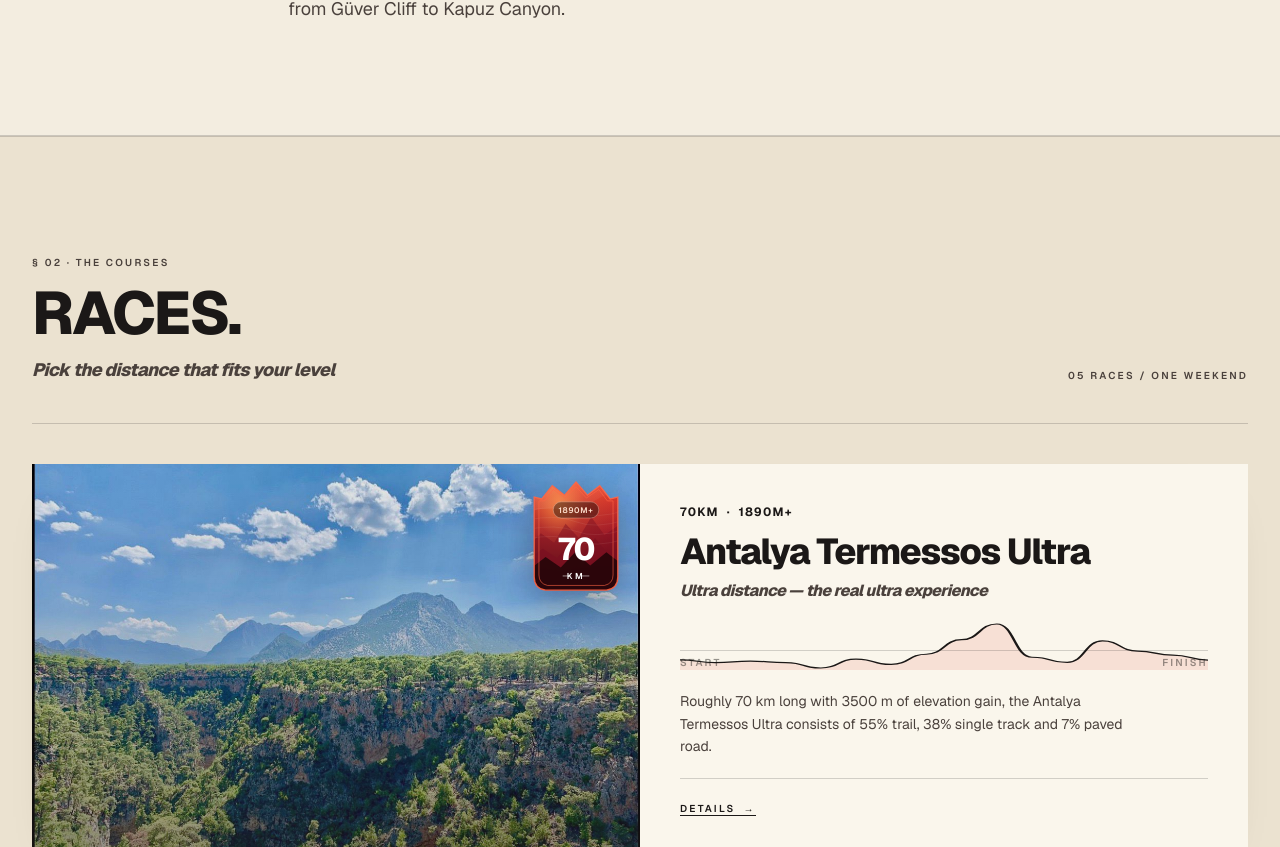
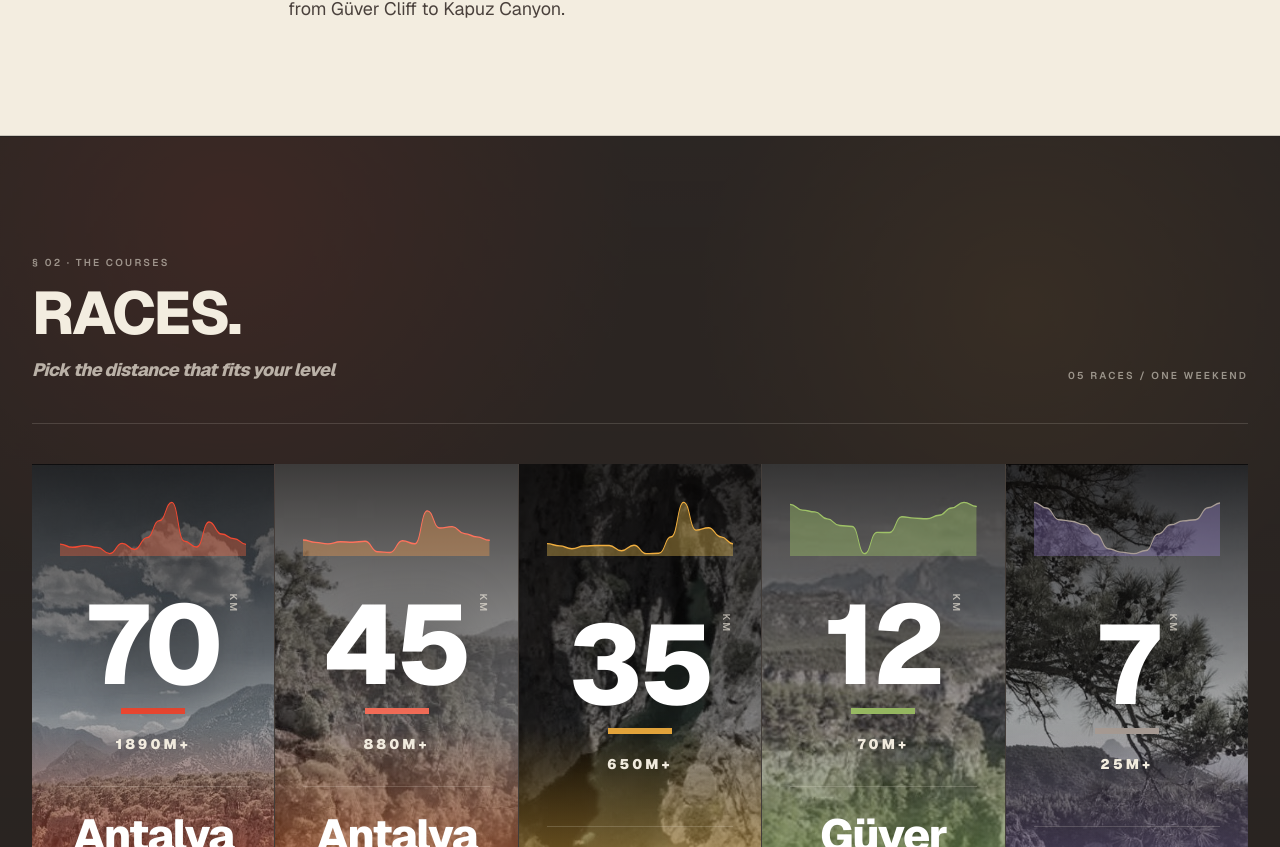
Before and after one commit to eserdinyo/antalyacanyontrail, a Next.js app: page /en in a window 1280 px wide. Shown: the part 1953-2800 px from the top of the page. Built offline with nearby package versions, Linux system fonts and the light colour scheme.

Commit message:
feat: refactor race panels and add 45k gpx

```diff
--- a/components/RaceCategories.tsx
+++ b/components/RaceCategories.tsx
@@ -1,44 +1,178 @@
 import { useTranslations } from "next-intl";
-import { RACES } from "@/lib/event";
-import { RaceCard } from "./RaceCard";
+import Image from "next/image";
+import type { CSSProperties } from "react";
+
+import { Link } from "@/i18n/navigation";
+import { RACES, type Race } from "@/lib/event";
+import { ElevationProfile } from "./ElevationProfile";
+
+const PANEL_TINT: Record<
+  Race["color"],
+  {
+    accent: string;
+    wash: string;
+    glow: string;
+  }
+> = {
+  "ember-deep": {
+    accent: "#f24932",
+    wash: "rgba(122, 29, 18, 0.7)",
+    glow: "rgba(255, 103, 62, 0.34)",
+  },
+  ember: {
+    accent: "#ff725c",
+    wash: "rgba(188, 44, 31, 0.68)",
+    glow: "rgba(255, 160, 78, 0.34)",
+  },
+  ochre: {
+    accent: "#f2af3f",
+    wash: "rgba(166, 103, 24, 0.66)",
+    glow: "rgba(255, 208, 91, 0.34)",
+  },
+  moss: {
+    accent: "#9fc267",
+    wash: "rgba(70, 94, 48, 0.7)",
+    glow: "rgba(176, 223, 110, 0.32)",
+  },
+  shadow: {
+    accent: "#a99d95",
+    wash: "rgba(48, 42, 40, 0.75)",
+    glow: "rgba(182, 151, 255, 0.26)",
+  },
+};
 
 export function RaceCategories() {
   const t = useTranslations("Races");
-  const [ultra, ...rest] = RACES;
 
   return (
     <section
       id="races"
-      className="relative overflow-hidden border-y border-line bg-bone-deep/60"
+      className="relative overflow-hidden border-y border-line bg-shadow text-bone"
     >
-      <div className="mx-auto max-w-[1400px] px-5 py-20 sm:px-8 sm:py-28">
-        <div className="flex flex-wrap items-end justify-between gap-6 border-b border-line pb-10">
+      <div
+        aria-hidden
+        className="absolute inset-0 opacity-25"
+        style={{
+          background:
+            "radial-gradient(circle at 18% 8%, rgba(218,64,50,0.38), transparent 28%), radial-gradient(circle at 80% 16%, rgba(198,140,60,0.3), transparent 24%), linear-gradient(180deg, rgba(26,22,20,0.2), rgba(26,22,20,0.92))",
+        }}
+      />
+
+      <div className="relative mx-auto max-w-[1600px] px-5 py-20 sm:px-8 sm:py-28">
+        <div className="flex flex-wrap items-end justify-between gap-6 border-b border-bone/15 pb-10">
           <div className="max-w-2xl">
-            <span className="label text-ink-soft">{t("sectionLabel")}</span>
+            <span className="label text-bone/55">{t("sectionLabel")}</span>
             <h2 className="mt-3 font-display text-5xl leading-[0.95] tracking-tight sm:text-6xl">
               {t("title")}.
             </h2>
-            <p className="mt-4 max-w-md font-display-wonk text-lg leading-snug text-ink-soft">
+            <p className="mt-4 max-w-md font-display-wonk text-lg leading-snug text-bone/70">
               {t("subtitle")}
             </p>
           </div>
-          <div className="hidden label text-ink-soft sm:block">
+          <div className="hidden label text-bone/55 sm:block">
             {t("summary")}
           </div>
         </div>
 
-        {/* featured ultra */}
-        <div className="mt-10">
-          <RaceCard race={ultra} variant="featured" />
-        </div>
-
-        {/* grid of the rest */}
-        <div className="mt-6 grid grid-cols-1 gap-6 sm:grid-cols-2 lg:grid-cols-4">
-          {rest.map((race) => (
-            <RaceCard key={race.code} race={race} />
+        <div className="mt-10 grid grid-cols-1 gap-px bg-bone/12 md:grid-cols-2 lg:grid-cols-5">
+          {RACES.map((race) => (
+            <RacePanel key={race.code} race={race} />
           ))}
         </div>
       </div>
     </section>
   );
 }
+
+function RacePanel({ race }: { race: Race }) {
+  const t = useTranslations("Races");
+  const tint = PANEL_TINT[race.color];
+
+  return (
+    <Link
+      href={`/races/${race.slug}`}
+      className="group relative isolate flex min-h-[500px] overflow-hidden bg-shadow text-bone transition-transform duration-500 hover:z-10 hover:scale-[1.012] lg:min-h-[620px]"
+      style={
+        {
+          "--race-accent": tint.accent,
+          "--race-glow": tint.glow,
+        } as CSSProperties
+      }
+    >
+      <Image
+        src={race.image}
+        alt=""
+        fill
+        sizes="(min-width: 1024px) 20vw, (min-width: 768px) 50vw, 100vw"
+        className="absolute inset-0 -z-30 object-cover grayscale-[0.72] saturate-[0.68] transition duration-700 group-hover:scale-105 group-hover:grayscale-0 group-hover:saturate-100"
+      />
+      <div
+        aria-hidden
+        className="absolute inset-0 -z-20"
+        style={{
+          background: `linear-gradient(180deg, rgba(10,8,7,0.76) 0%, rgba(10,8,7,0.24) 40%, ${tint.wash} 100%)`,
+        }}
+      />
+      <div
+        aria-hidden
+        className="absolute inset-x-0 bottom-0 -z-10 h-[58%] opacity-95 transition-opacity duration-500 group-hover:opacity-100"
+        style={{
+          background:
+            "linear-gradient(180deg, transparent, var(--race-glow) 38%, rgba(10,8,7,0.9) 100%)",
+        }}
+      />
+      <div className="flex min-w-0 flex-1 flex-col justify-between p-6 text-center sm:p-7 lg:p-6 xl:p-7">
+        <div className="h-16 w-full pt-2">
+          <ElevationProfile
+            profile={race.profile}
+            stroke={tint.accent}
+            fill={tint.glow}
+          />
+        </div>
+
+        <div className="flex flex-1 items-center justify-center py-8">
+          <div className="relative">
+            <p
+              className="font-display text-[6.5rem] leading-none tracking-tight text-white drop-shadow-[0_12px_28px_rgba(0,0,0,0.36)] sm:text-[7rem] lg:text-[5.8rem] xl:text-[7rem]"
+              aria-hidden
+            >
+              {race.distanceKm}
+            </p>
+            <span
+              className="absolute -right-6 top-2 rotate-90 label text-bone/65"
+              aria-hidden
+            >
+              KM
+            </span>
+            <div
+              aria-hidden
+              className="mx-auto mt-2 h-1.5 w-16"
+              style={{ backgroundColor: tint.accent }}
+            />
+            <p className="mt-5 text-sm font-black tracking-[0.22em] text-bone">
+              {race.elevationM}M+
+            </p>
+          </div>
+        </div>
+
+        <div className="w-full border-t border-bone/18 pt-7">
+          <h3 className="mx-auto max-w-[17rem] text-balance font-display text-4xl leading-[0.9] tracking-tight text-white sm:text-[2.75rem] lg:text-[2.35rem] xl:text-[2.8rem]">
+            {t(`${race.slug}.name`)}
+          </h3>
+          <p className="mx-auto mt-5 max-w-[15rem] font-display-wonk text-base leading-snug text-bone/82">
+            {t(`${race.slug}.tagline`)}
+          </p>
+          <span className="mt-7 inline-flex items-center gap-2 border border-bone/35 px-4 py-3 label text-bone transition-colors group-hover:border-[var(--race-accent)] group-hover:bg-[var(--race-accent)] group-hover:text-shadow">
+            {t("details")}
+            <span
+              aria-hidden
+              className="transition-transform group-hover:translate-x-1"
+            >
+              →
+            </span>
+          </span>
+        </div>
+      </div>
+    </Link>
+  );
+}
--- a/lib/event.ts
+++ b/lib/event.ts
@@ -39,9 +39,10 @@ export function getRace(slug: string): Race | undefined {
   return RACES.find((r) => r.slug === slug);
 }
 
-// Placeholder shape for 45K — replace when GPX is available.
-const MED_PROFILE = [
-  0.1, 0.3, 0.48, 0.4, 0.62, 0.75, 0.55, 0.7, 0.45, 0.55, 0.35, 0.25, 0.15, 0.1, 0.05, 0.02,
+// Measured from GPX: 45K Antalya Canyon Marathon — 46.5 km, ~876 m gain (195–580 m).
+const CANYON_MARATHON_PROFILE = [
+  0.266, 0.22, 0.191, 0.232, 0.223, 0.241, 0.036, 0.024,
+  0.252, 0.193, 0.834, 0.499, 0.527, 0.39, 0.327, 0.262,
 ];
 
 // Measured from GPX: 70K Antalya Termessos Ultra — 69.6 km, ~1803 m gain (176–747 m).
@@ -89,10 +90,17 @@ export const RACES: Race[] = [
     code: "ACT45",
     slug: "marathon",
     distanceKm: 45,
-    elevationM: 2200,
+    elevationM: 880,
     color: "ember",
     image: "/races/marathon.jpeg",
-    profile: MED_PROFILE,
+    profile: CANYON_MARATHON_PROFILE,
+    gpx: {
+      file: "/routes/act45-canyon-ultra.gpx",
+      measuredKm: 46.5,
+      ascentM: 876,
+      minEleM: 195,
+      maxEleM: 580,
+    },
   },
   {
     code: "ACT30",
--- a/messages/en.json
+++ b/messages/en.json
@@ -55,7 +55,7 @@
     "marathon": {
       "name": "Antalya Canyon Marathon",
       "tagline": "Classic marathon — on the trail",
-      "description": "Roughly 45 km long with 2200 m of elevation gain, the Antalya Canyon Marathon consists of 55% trail, 40% single track and 5% paved road."
+      "description": "Roughly 46.5 km long with 880 m of elevation gain, the Antalya Canyon Marathon consists of 55% trail, 40% single track and 5% paved road."
     },
     "epic": {
       "name": "Alageyik Trail",
--- a/messages/tr.json
+++ b/messages/tr.json
@@ -55,7 +55,7 @@
     "marathon": {
       "name": "Antalya Canyon Marathon",
       "tagline": "Klasik maraton mesafesi — patikada",
-      "description": "Yaklaşık 45 km uzunluğu ve 2200 m yükseklik kazanımı olan Antalya Canyon Marathon; %55 patika, %40 single track ve %5 asfalt yoldan oluşmaktadır."
+      "description": "Yaklaşık 46,5 km uzunluğu ve 880 m yükseklik kazanımı olan Antalya Canyon Marathon; %55 patika, %40 single track ve %5 asfalt yoldan oluşmaktadır."
     },
     "epic": {
       "name": "Alageyik Parkuru",
```
Also changed, not shown: 1 other file (tests, documents, lock files or other folders).
